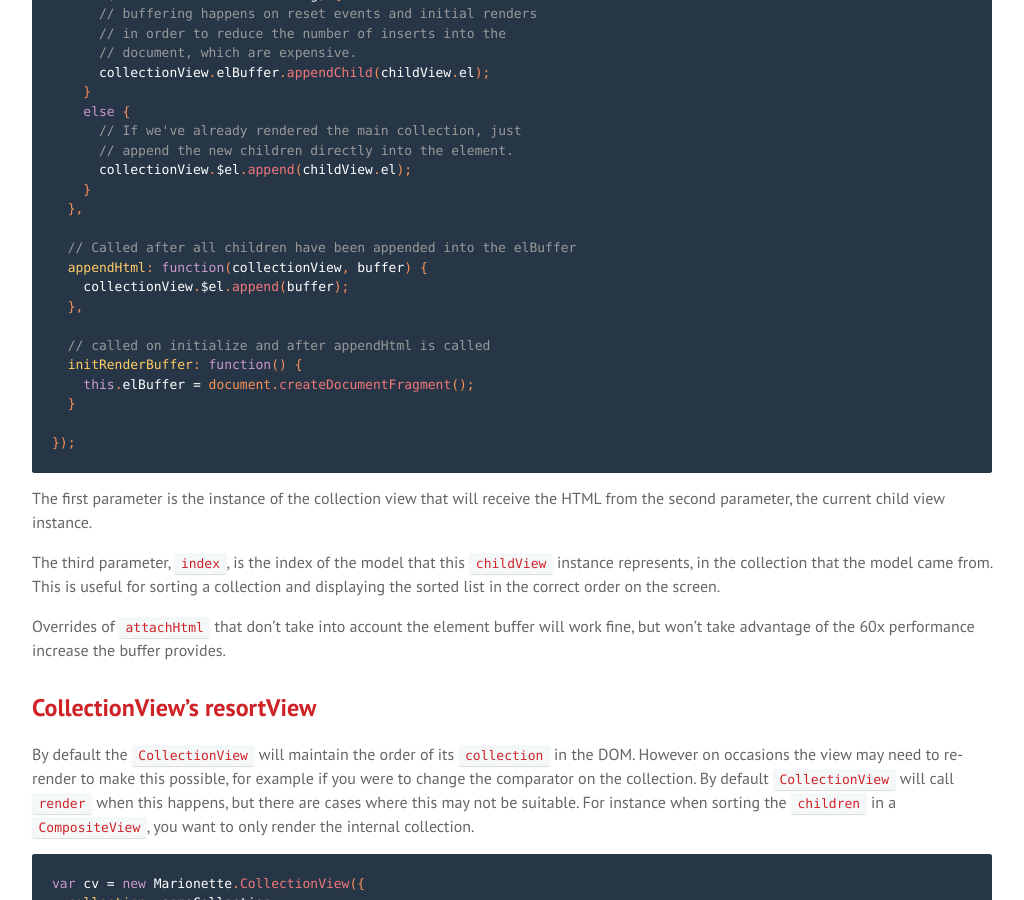
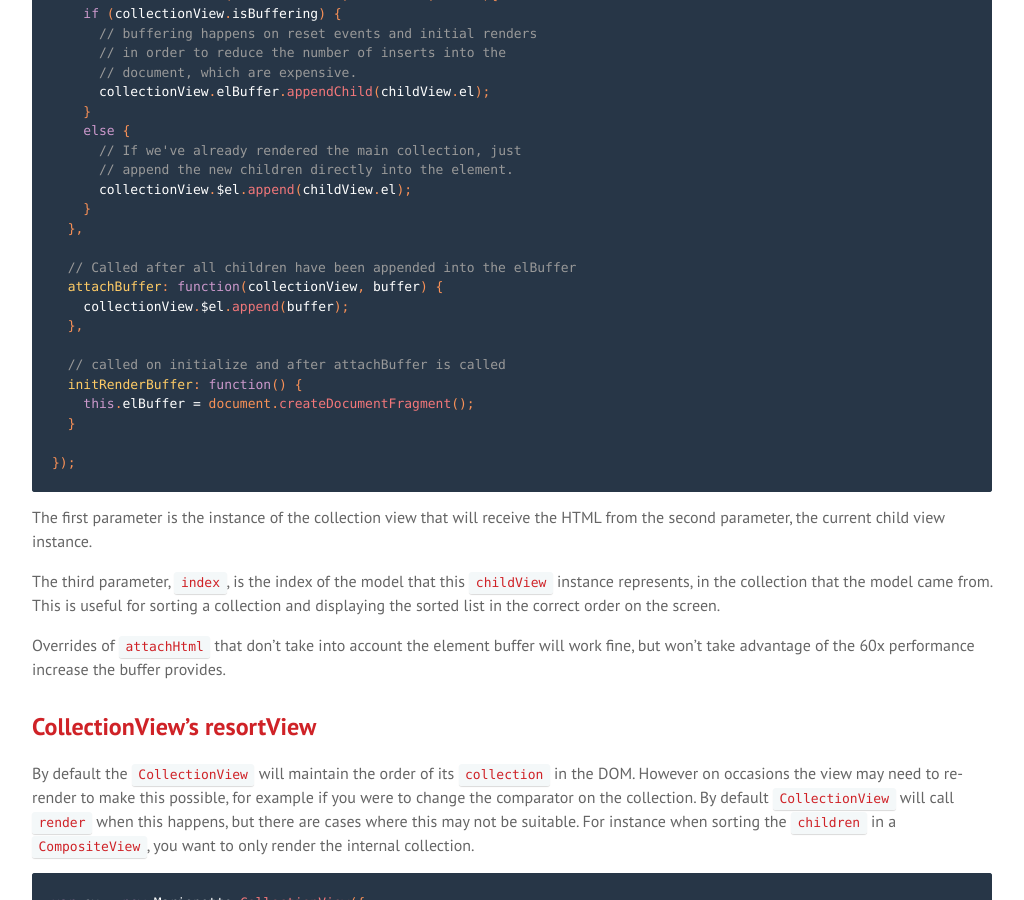
Before and after one commit to sadcitizen/marionettejs.ru, a Jekyll site: the page built from _posts/2014-03-01-collectionview.md, in a window 1280 px wide and 900 px high, scrolled down 13900 px. Shown: the whole window, without its empty margins (128-1152 px from the left). Built offline with Jekyll 4.4.1, drawn with Linux system fonts in a browser that asks for light colours; some web fonts are replaced; Markdown is read by kramdown in place of the engine named in the settings; some of the changed lines change nothing that is shown; some of the changed text lies outside the part shown.

Commit message:
update in ru/CollectionView to v2.2.0

````diff
--- a/_includes/translation/ru/marionette.collectionview.md
+++ b/_includes/translation/ru/marionette.collectionview.md
@@ -137,13 +137,13 @@
 of the `options`.
 
 ```js
-var ChildView = Backbone.Marionette.ItemView({
+var ChildView = Backbone.Marionette.ItemView.extend({
   initialize: function(options) {
     console.log(options.foo); // => "bar"
   }
 });
 
-var CollectionView = Backbone.Marionette.CollectionView({
+var CollectionView = Backbone.Marionette.CollectionView.extend({
   childView: ChildView,
 
   childViewOptions: {
@@ -159,7 +159,7 @@
 of the object will be copied to the `childView` instance's options.
 
 ```js
-var CollectionView = Backbone.Marionette.CollectionView({
+var CollectionView = Backbone.Marionette.CollectionView.extend({
   childViewOptions: function(model, index) {
     // do some calculations based on the model
     return {
@@ -623,7 +623,8 @@
 
 // get the collection view in place
 var colView = new CollectionView({
-  collection: myCollection
+  collection: myCollection,
+  childView: MyItemView
 });
 colView.render();
 
@@ -711,11 +712,11 @@
   },
 
   // Called after all children have been appended into the elBuffer
-  appendHtml: function(collectionView, buffer) {
+  attachBuffer: function(collectionView, buffer) {
     collectionView.$el.append(buffer);
   },
 
-  // called on initialize and after appendHtml is called
+  // called on initialize and after attachBuffer is called
   initRenderBuffer: function() {
     this.elBuffer = document.createDocumentFragment();
   }
````
